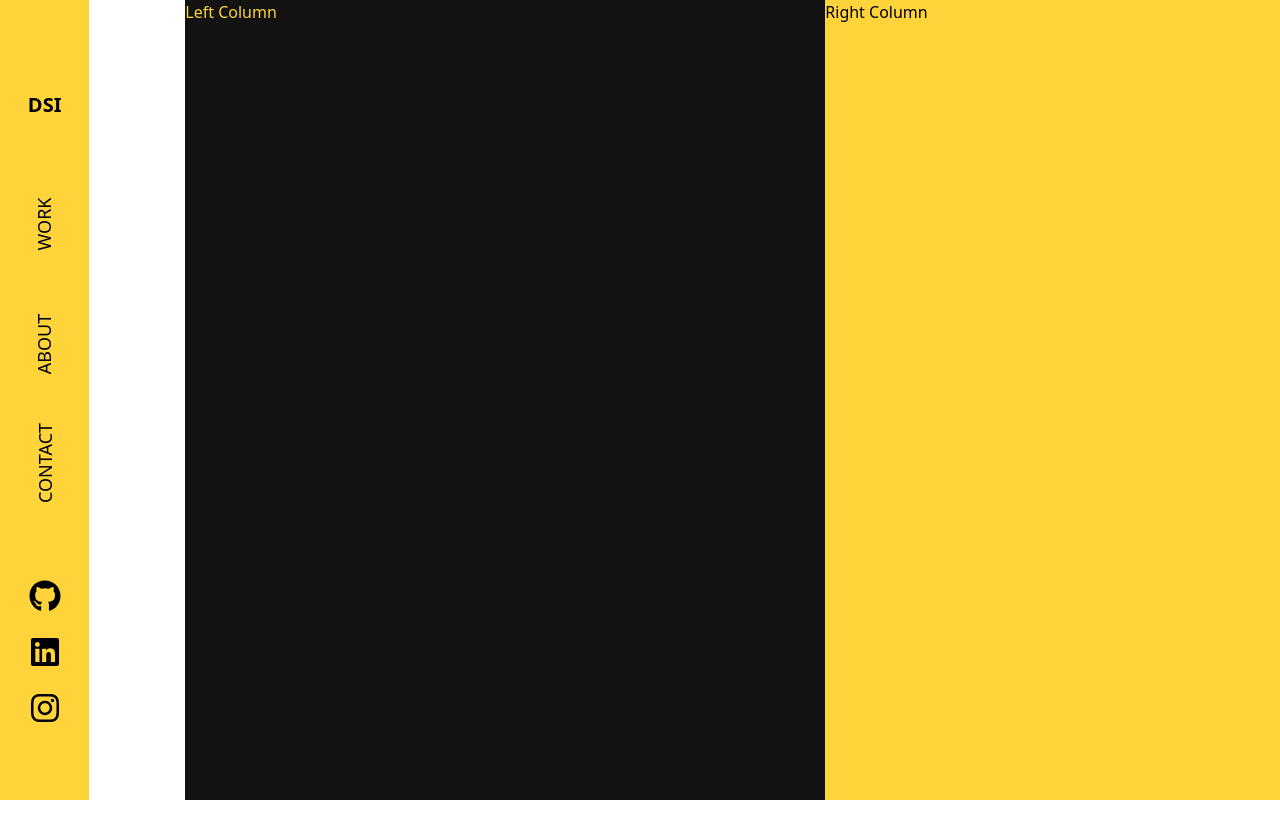
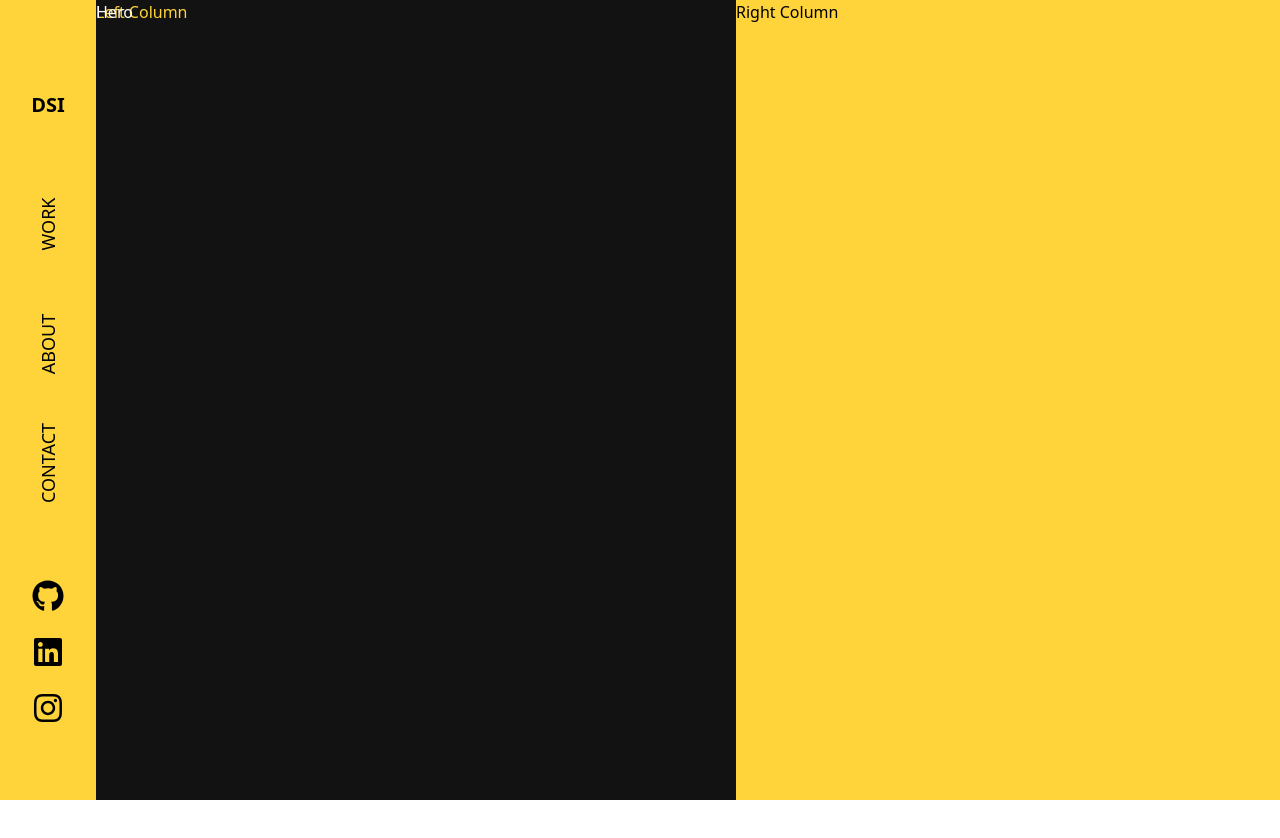
Before and after one commit to X-DSI/portfolio_t3, a Next.js app: page / in a window 1280 px wide. Shown: the top 838 px of the page. Built offline with nearby package versions, Linux system fonts and the light colour scheme.

Commit message:
⏫ UPDATE: Layout Section

```diff
--- a/src/components/Layout.tsx
+++ b/src/components/Layout.tsx
@@ -9,11 +9,13 @@ type TLayoutProps = {
 
 const Layout = ({ children }: TLayoutProps) => {
   return (
-    <div className="flex">
-      <NavBar />
-      <div className=" layout-wrapper w-full">
+    <div className="layout-wrapper flex">
+      <div className="navbar-layout-wrapper fixed">
+        <NavBar />
+      </div>
+      <div className="layout-content-wrapper flex w-full">
         <Background />
-        <div className="absolute inset-0 text-white">{children}</div>
+        <div className="absolute inset-0 ml-24 text-white">{children}</div>
       </div>
     </div>
   );
```
